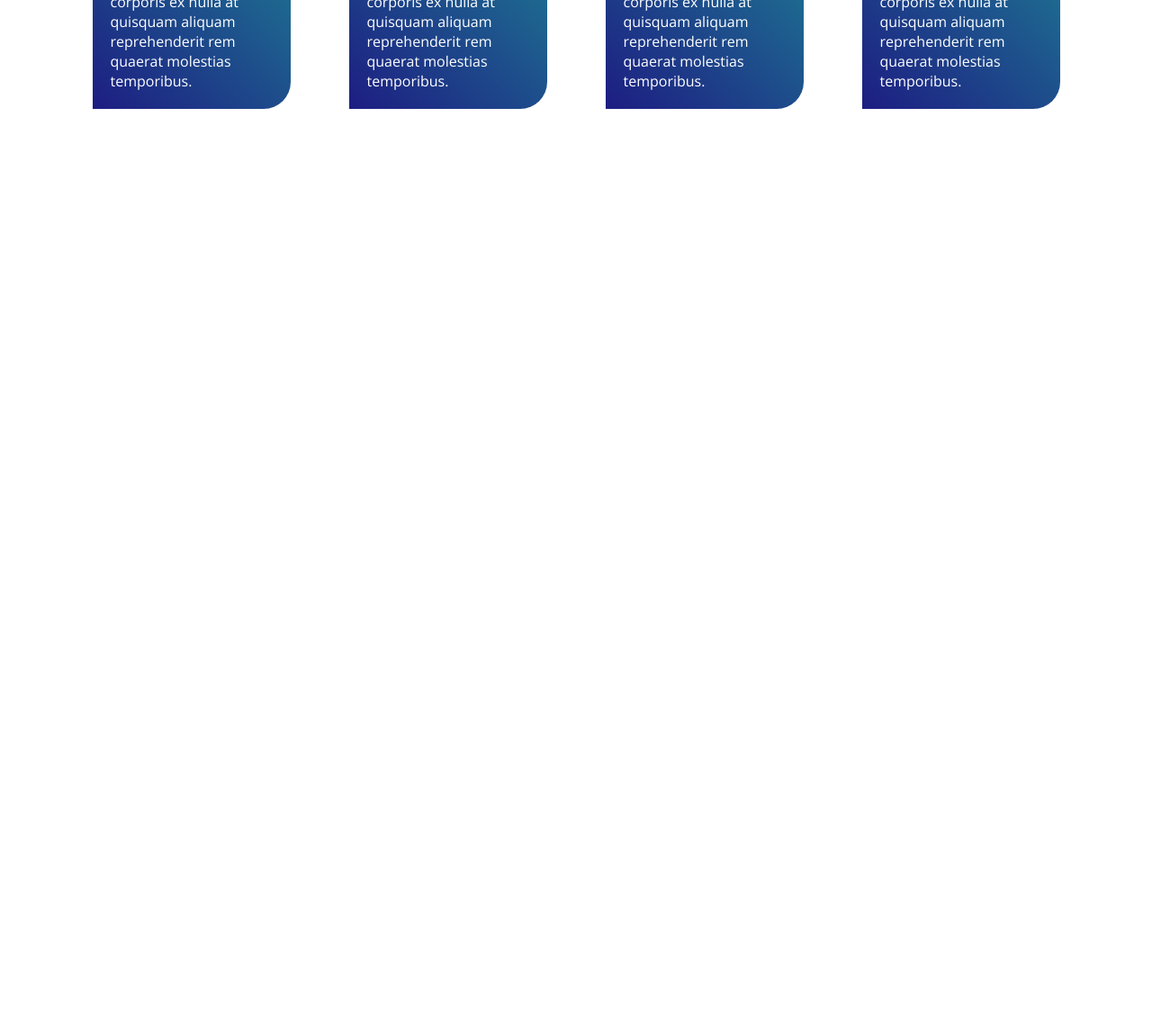
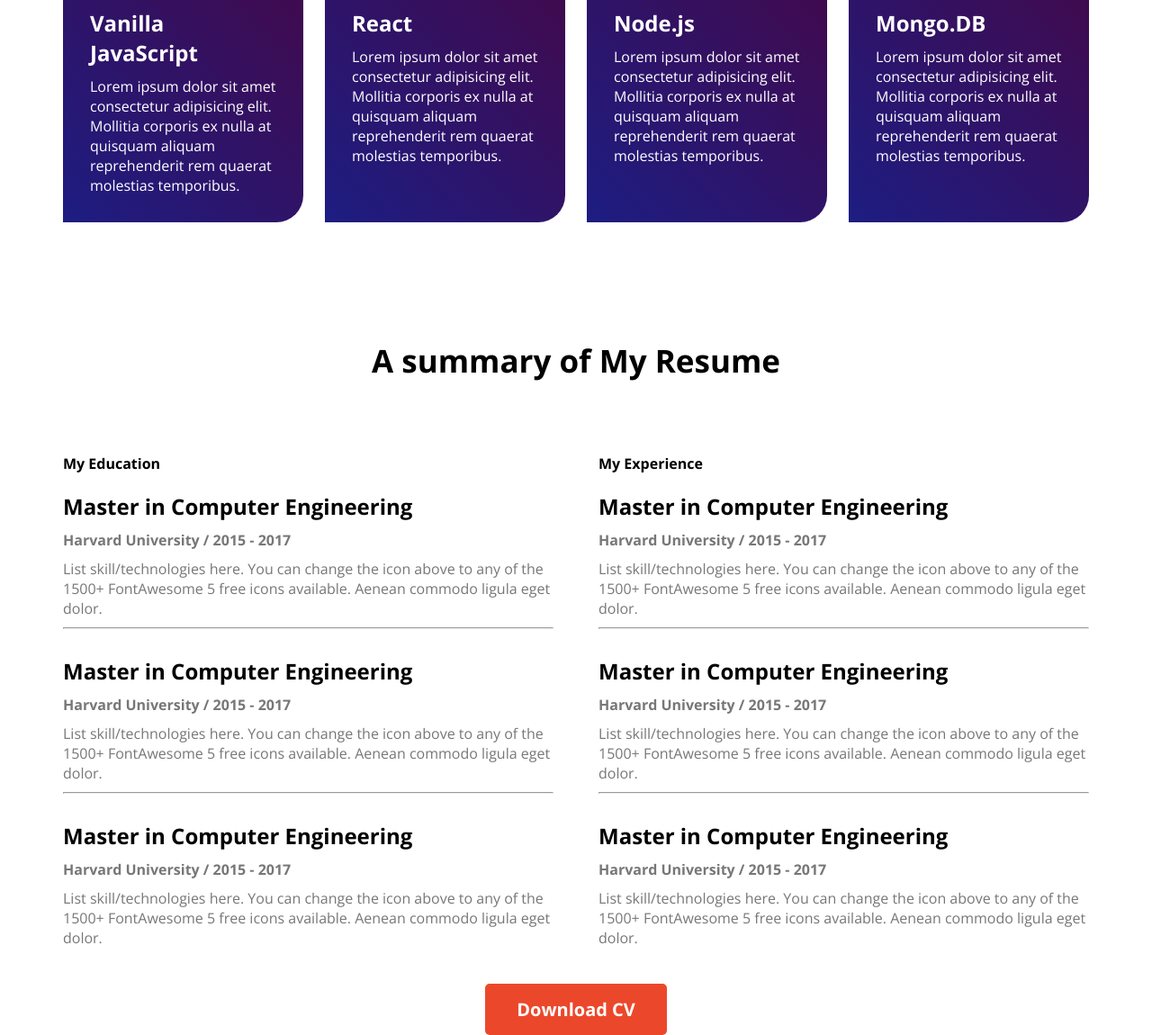
Before and after one commit to RashedAkash/developer-port, a plain HTML site: page index.html in a window 1280 px wide. Shown: the part 1761-2911 px from the top of the page at 90% size. Before the commit the page ends 1882 px from the top, so only its background shows below. Drawn offline with nearby package versions, Linux system fonts and the light colour scheme.

Commit message:
resume added

```diff
--- a/css/style.css
+++ b/css/style.css
@@ -133,22 +133,58 @@ main{
 }
 .full-skill{
   display: flex;
-  justify-content: space-around;
+  gap: 24px;
   margin-top: 30px;
 }
 .single-skill{
-  background-image: linear-gradient(45deg,rgb(29, 29, 130),rgb(30, 153, 153));
-  width: 220px;
-  padding: 20px;
+  background-image: linear-gradient(45deg,rgb(29, 29, 130),rgb(70, 7, 70));
+
+  padding: 30px;
   border-radius: 30px 0px 30px 0;
 
 }
 .skill-img{}
 .skill-img img{}
-.skill-text h2{}
+.skill-text h2{
+  margin-top: 20px;
+}
 .skill-text p{
   margin-top: 10px;
 }
 .skill-text{
   color: #fff;
 }
+
+/* resume style */
+.resume-title{
+  text-align: center;
+}
+.resume-container{
+  display: flex;
+  gap: 50px;
+}
+.education{
+  margin-top: 50px;
+}
+.single-resume-title{
+  margin-bottom: 20px;
+}
+.single-resume-title h4{}
+.single-resume{
+  margin-bottom: 30px;
+}
+.single-resume h1{
+
+}
+.single-resume h4{
+  margin-bottom: 10px;
+  margin-top: 10px;
+  color: #777;
+}
+.single-resume p{
+  color: #777;
+  padding-bottom: 10px;
+}
+.t-center{
+  text-align: center;
+}
--- a/index.html
+++ b/index.html
@@ -76,7 +76,7 @@
 
     </section>
     <!-- What I Do section -->
-    <section class="skill-container">
+    <section class="skill-container mt-130">
       <div class="skill-title">
         <h1 class="title">What I Do</h1>
         <p>Lorem ipsum dolor sit amet consectetur adipisicing elit. Animi pariatur incidunt alias repellat fuga inventore, temporibus eaque itaque consectetur quo debitis magni sint porro voluptate sed beatae vel saepe delectus!</p>
@@ -94,35 +94,99 @@
         </div>
         <div class="single-skill">
           <div class="skill-img">
-            <img src="images/icons/js.png" alt="">
+            <img src="images/icons/react.png" alt="">
           </div>
           <div class="skill-text">
-            <h2>Vanilla JavaScript</h2>
+            <h2>React</h2>
             <p>Lorem ipsum dolor sit amet consectetur adipisicing elit. Mollitia corporis ex nulla at quisquam aliquam
               reprehenderit rem quaerat molestias temporibus.</p>
           </div>
         </div>
         <div class="single-skill">
           <div class="skill-img">
-            <img src="images/icons/js.png" alt="">
+            <img src="images/icons/nodejs.png" alt="">
           </div>
           <div class="skill-text">
-            <h2>Vanilla JavaScript</h2>
+            <h2>Node.js</h2>
             <p>Lorem ipsum dolor sit amet consectetur adipisicing elit. Mollitia corporis ex nulla at quisquam aliquam
               reprehenderit rem quaerat molestias temporibus.</p>
           </div>
         </div>
         <div class="single-skill">
           <div class="skill-img">
-            <img src="images/icons/js.png" alt="">
+            <img src="images/icons/mongo.png" alt="">
           </div>
           <div class="skill-text">
-            <h2>Vanilla JavaScript</h2>
+            <h2>Mongo.DB</h2>
             <p>Lorem ipsum dolor sit amet consectetur adipisicing elit. Mollitia corporis ex nulla at quisquam aliquam
               reprehenderit rem quaerat molestias temporibus.</p>
           </div>
         </div>
     </div>
+    </section>
+    <!-- resume section -->
+    <section class="resume-area mt-130">
+      <div class="resume-title">
+        <h1 class="title">A summary of My Resume</h1>
+      </div>
+      <div class="resume-container">
+      <div class="education">
+          <div class="single-resume-title">
+            <h4>My Education</h4>
+          </div>
+          <div class="single-resume">
+            <h1>Master in Computer Engineering</h1>
+            <h4>Harvard University / 2015 - 2017</h4>
+            <p>List skill/technologies here. You can change the icon above to any of the 1500+ FontAwesome 5 free icons available.
+              Aenean commodo ligula eget dolor.</p>
+            <hr>
+          </div>
+          <div class="single-resume">
+            <h1>Master in Computer Engineering</h1>
+            <h4>Harvard University / 2015 - 2017</h4>
+            <p>List skill/technologies here. You can change the icon above to any of the 1500+ FontAwesome 5 free icons available.
+              Aenean commodo ligula eget dolor.</p>
+            <hr>
+          </div>
+          <div class="single-resume">
+            <h1>Master in Computer Engineering</h1>
+            <h4>Harvard University / 2015 - 2017</h4>
+            <p>List skill/technologies here. You can change the icon above to any of the 1500+ FontAwesome 5 free icons available.
+              Aenean commodo ligula eget dolor.</p>
+
+          </div>
+      </div>
+      <div class="education">
+          <div class="single-resume-title">
+            <h4>My Experience</h4>
+          </div>
+          <div class="single-resume">
+            <h1>Master in Computer Engineering</h1>
+            <h4>Harvard University / 2015 - 2017</h4>
+            <p>List skill/technologies here. You can change the icon above to any of the 1500+ FontAwesome 5 free icons available.
+              Aenean commodo ligula eget dolor.</p>
+            <hr>
+          </div>
+          <div class="single-resume">
+            <h1>Master in Computer Engineering</h1>
+            <h4>Harvard University / 2015 - 2017</h4>
+            <p>List skill/technologies here. You can change the icon above to any of the 1500+ FontAwesome 5 free icons available.
+              Aenean commodo ligula eget dolor.</p>
+            <hr>
+          </div>
+          <div class="single-resume">
+            <h1>Master in Computer Engineering</h1>
+            <h4>Harvard University / 2015 - 2017</h4>
+            <p>List skill/technologies here. You can change the icon above to any of the 1500+ FontAwesome 5 free icons available.
+              Aenean commodo ligula eget dolor.</p>
+
+          </div>
+      </div>
+
+      </div>
+      <div class="t-center">
+        <button class="btn ">Download CV</button>
+      </div>
     </section>
   </main>
   <footer>
```
